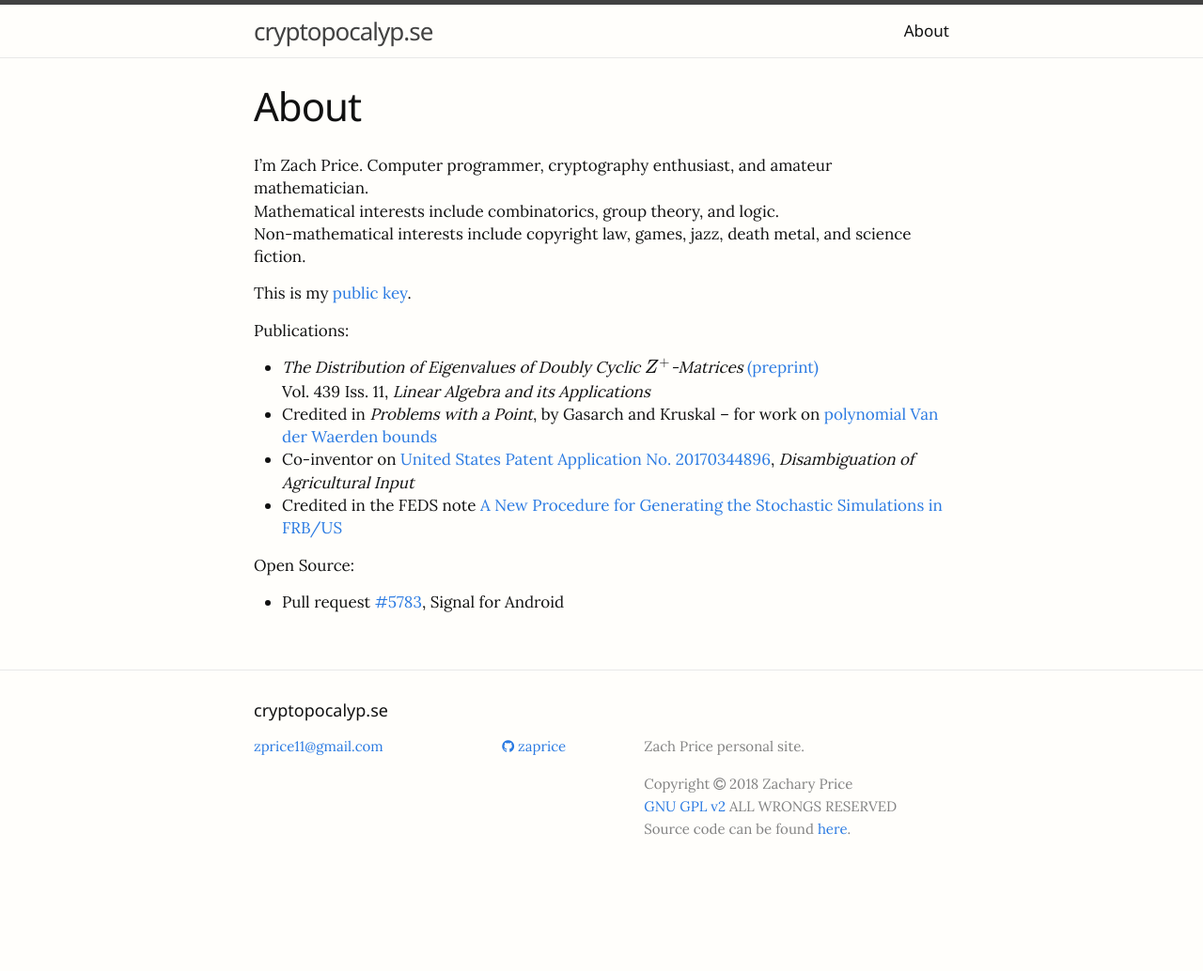
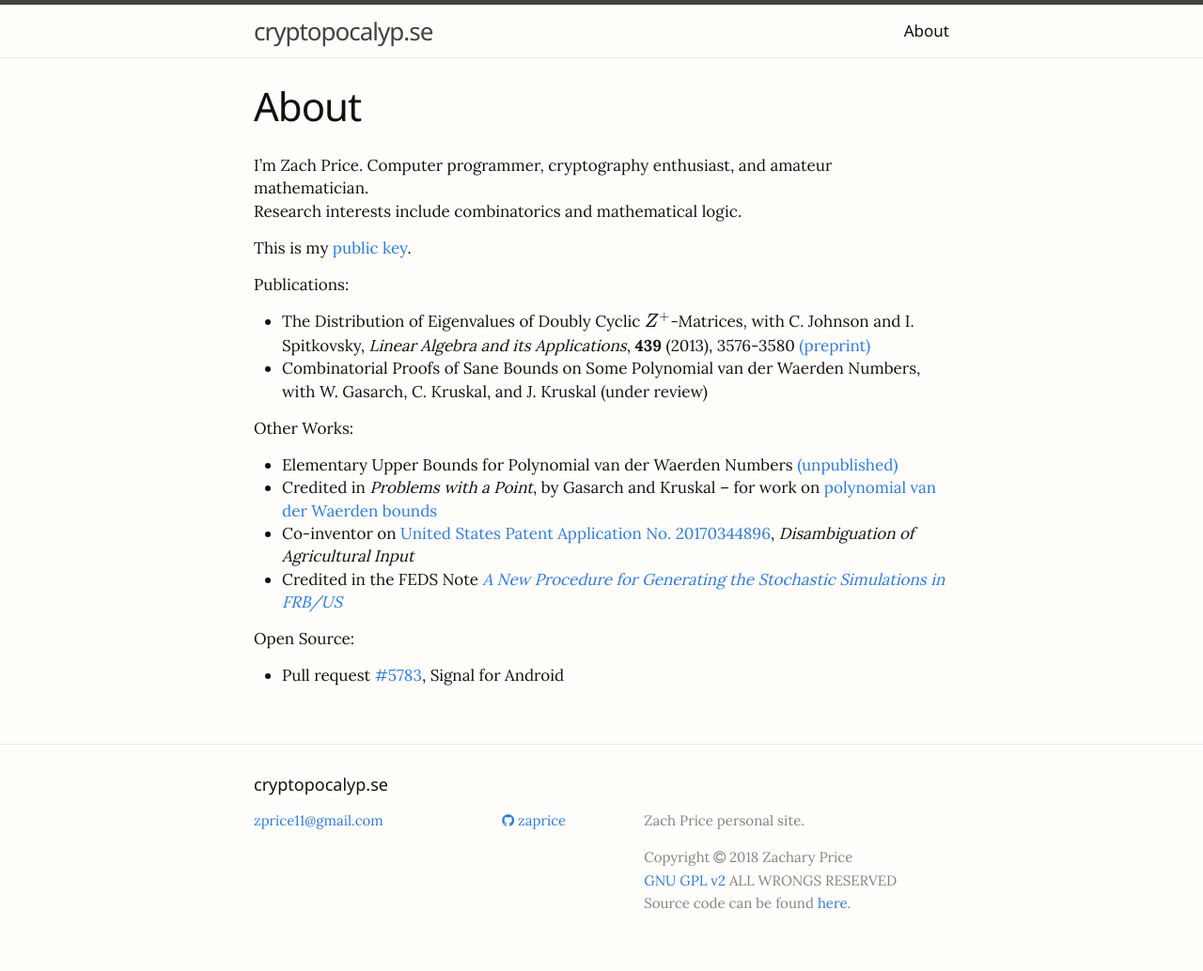
Before and after one commit to zaprice/cryptocalyp.se, a Jekyll site: the page built from about.markdown, in a window 1280 px wide. Shown: the whole page at 94% size. Built offline with Jekyll 4.4.1, drawn with Linux system fonts in a browser that asks for light colours; nearby versions of some CDN libraries; before the commit the page ends 956 px from its top, so only the background shows below that.

Commit message:
updating about

```diff
--- a/_config.yml
+++ b/_config.yml
@@ -13,9 +13,7 @@ copyright: >
   here</a>.
 baseurl: "" # the subpath of your site, e.g. /blog/
 url: "https://cryptopocalyp.se" # the base hostname & protocol for your site
-twitter_username: mightbeprime
 github_username:  zaprice
-pinboard_username: zaprice
 timezone: US/Eastern
 
 public_key: "/assets/zprice11_public_key.txt"
--- a/about.markdown
+++ b/about.markdown
@@ -5,19 +5,23 @@ permalink: /about/
 ---
 
 I'm Zach Price. Computer programmer, cryptography enthusiast, and amateur mathematician.
-Mathematical interests include combinatorics, group theory, and logic.
-Non-mathematical interests include copyright law, games, jazz, death metal, and science fiction.
+Research interests include combinatorics and mathematical logic.
 
 This is my [public key]({{ site.public_key | prepend: site.baseurl }}).
 
 Publications:
 
-* _The Distribution of Eigenvalues of Doubly Cyclic $$Z^+$$-Matrices_ [(preprint)]({{ site.JPS | prepend: site.baseurl}})
-Vol. 439 Iss. 11, _Linear Algebra and its Applications_
-* Credited in _Problems with a Point_, by Gasarch and Kruskal -- for work on [polynomial Van der Waerden bounds]({{site.baseurl}}{% post_url 2018-08-26-polyvdw-part-1 %})
+* The Distribution of Eigenvalues of Doubly Cyclic $$Z^+$$-Matrices, with C. Johnson and I. Spitkovsky,
+_Linear Algebra and its Applications_, **439** (2013), 3576-3580 [(preprint)]({{ site.JPS | prepend: site.baseurl}})
+* Combinatorial Proofs of Sane Bounds on Some Polynomial van der Waerden Numbers, with W. Gasarch, C. Kruskal, and J. Kruskal (under review)
+
+Other Works:
+
+* Elementary Upper Bounds for Polynomial van der Waerden Numbers [(unpublished)]({{"assets/bounds.pdf" | absolute_url}})
+* Credited in _Problems with a Point_, by Gasarch and Kruskal -- for work on [polynomial van der Waerden bounds]({{site.baseurl}}{% post_url 2018-08-26-polyvdw-part-1 %})
 * Co-inventor on [United States Patent Application No. 20170344896](http://appft.uspto.gov/netacgi/nph-Parser?Sect1=PTO1&Sect2=HITOFF&d=PG01&p=1&u=%2Fnetahtml%2FPTO%2Fsrchnum.html&r=1&f=G&l=50&s1=%2220170344896%22),
 _Disambiguation of Agricultural Input_
-* Credited in the FEDS note [A New Procedure for Generating the Stochastic Simulations in FRB/US](https://www.federalreserve.gov/econres/notes/feds-notes/new-procedure-for-generating-the-stochastic-simulations-in-frb-us-20190307.htm)
+* Credited in the FEDS Note [_A New Procedure for Generating the Stochastic Simulations in FRB/US_](https://www.federalreserve.gov/econres/notes/feds-notes/new-procedure-for-generating-the-stochastic-simulations-in-frb-us-20190307.htm)
 
 Open Source:
 
```
